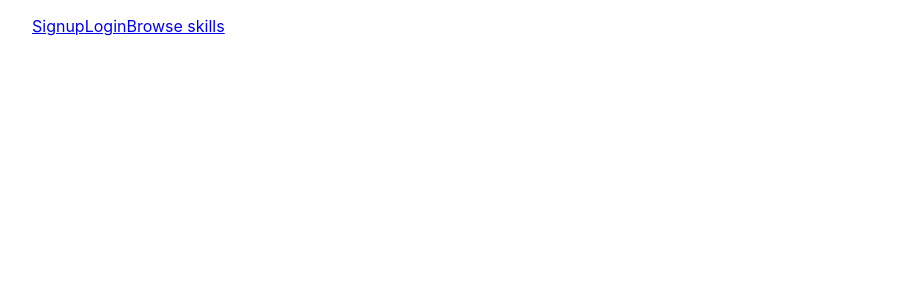
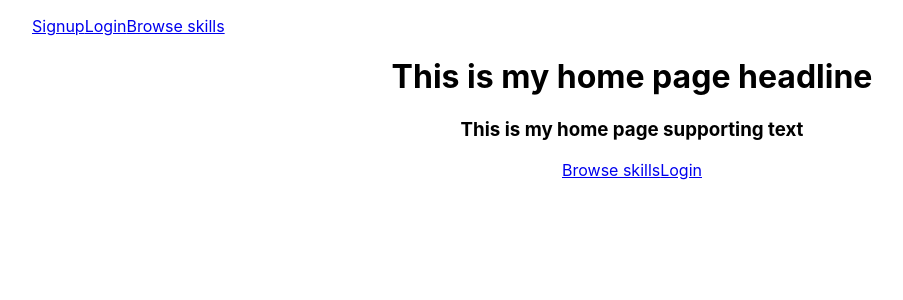
Before and after one commit to daina-slezaite/skill-exchange-react, a React (Create React App) app: page / in a window 1280 px wide. Shown: the top 300 px of the page, without its empty margins (8-911 px from the left). Built offline with nearby package versions, Linux system fonts and the light colour scheme.

Commit message:
Add home page component

```diff
--- a/src/App.js
+++ b/src/App.js
@@ -10,11 +10,11 @@ import SingleSkill from './components/skills/SingleSkill';
 import MySkills from './components/skills/MySkills';
 import Profile from './components/user/Profile';
 import ProtectedRoute from './components/auth/ProtectedRoute';
+import Home from './components/home/Home';
 
 export default class App extends Component {
 
   state = {
-    // loggedInUser: JSON.parse(localStorage.getItem('myUser'))
     loggedInUser: null
   }
 
@@ -37,15 +37,12 @@ export default class App extends Component {
     this.setState({loggedInUser: null});
   }
 
-  // getSingleSkill(skill) {
-  //   this.setState({foundSkill: skill});
-  // }
-
   render() {
     return (
       <div className="App">
       <Navbar userInSession={this.state.loggedInUser} setUser={this.setCurrentUser} removeSession={this.logUserOut} />
       <Switch>
+        <Route exact path='/' render={props => <Home {...props} />} />
         <Route path='/login' render={props => <Login {...props} setUser={this.setCurrentUser} />} />
         <Route path='/signup' render={props => <Signup {...props} setUser={this.setCurrentUser} />} />
         <Route exact path='/skills' render={props => <AllSkills {...props} userInSession={this.state.loggedInUser} setUser={this.setCurrentUser} />} />
--- /dev/null
+++ b/src/components/home/Home.js
@@ -0,0 +1,13 @@
+import React from 'react';
+import { Link } from 'react-router-dom';
+
+export default function Home() {
+    return (
+        <div>
+            <h1>This is my home page headline</h1>
+            <h3>This is my home page supporting text</h3>
+            <Link to='/skills'>Browse skills</Link>
+            <Link to='/login'>Login</Link>
+        </div>
+    )
+}
--- a/src/index.js
+++ b/src/index.js
@@ -14,7 +14,4 @@ ReactDOM.render(
   document.getElementById('root')
 );
 
-// If you want to start measuring performance in your app, pass a function
-// to log results (for example: reportWebVitals(console.log))
-// or send to an analytics endpoint. Learn more: https://bit.ly/CRA-vitals
 reportWebVitals();
```
